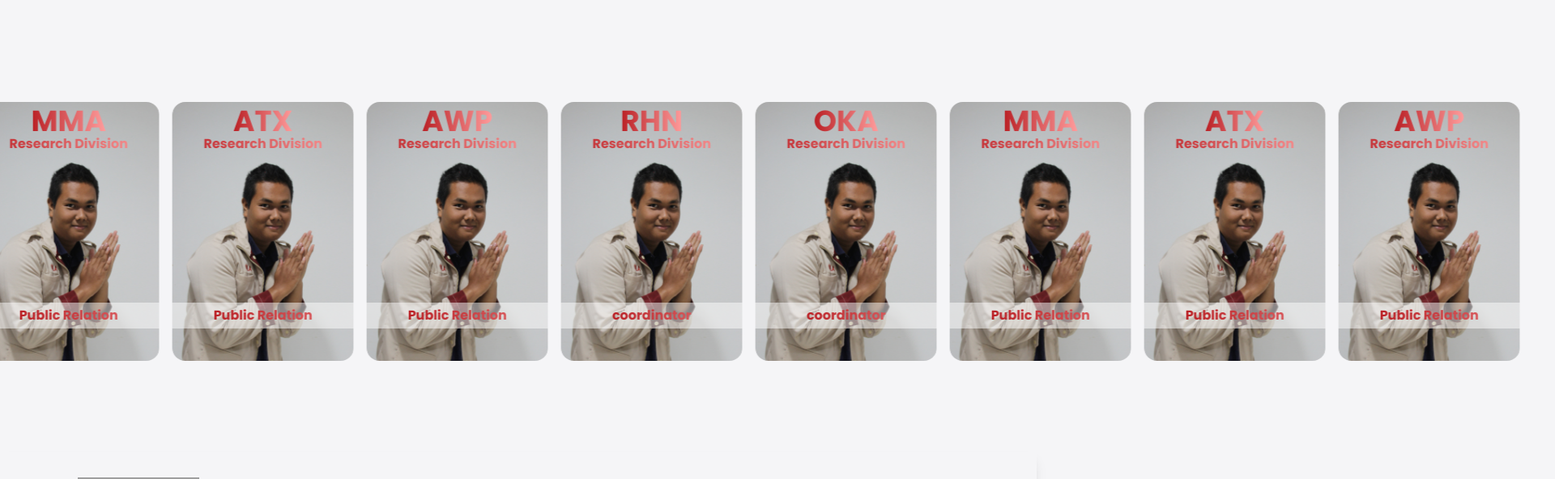
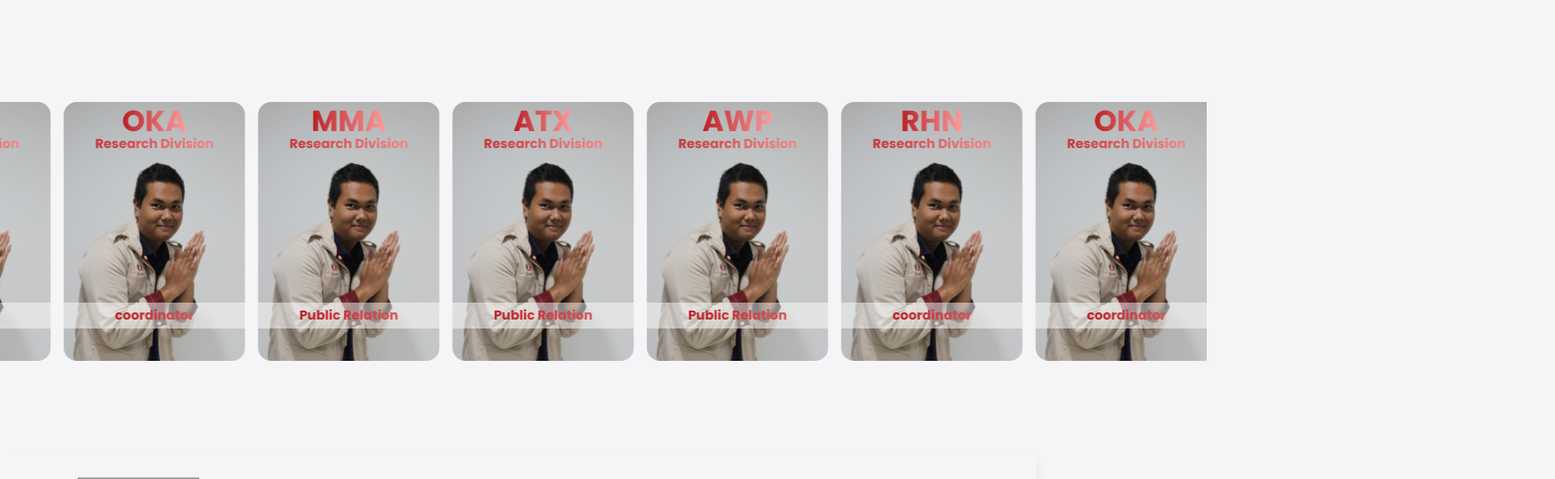
Before and after one commit to CPS-TelU/fe-cpslaboratory.com, a Next.js app: page /about in a window 1280 px wide. Shown: the part 2104-2696 px from the top of the page at 81% size, 1920 px wide, since content can reach past the window. Built offline with nearby package versions, Linux system fonts and the light colour scheme; grey boxes are pictures that could not be loaded.

Commit message:
fix: scroll

```diff
--- a/components/contents/AboutAssistants.tsx
+++ b/components/contents/AboutAssistants.tsx
@@ -20,7 +20,7 @@ export function AssistCard() {
         <ScrollingCards direction="left" speed="slow">
             <AssistCardPracticum/>
         </ScrollingCards>
-          <ScrollingCards direction="right" speed="slow" className="relative transform translate-x-1/4">
+          <ScrollingCards direction="right" speed="slow" className="relative transform ">
             <AssistCardResearch/>
           </ScrollingCards>
 
--- a/components/contents/AboutGallery.tsx
+++ b/components/contents/AboutGallery.tsx
@@ -6,7 +6,7 @@ import { poppins } from "@/styles/font";
 export function Gallery() {
   return (
     <div  className={`${poppins.className} h-screen py-20 w-full`}>
-      <h2 className="gradient-text-about text-[10vw] lg:text-[5vw] md:text-[9vw] sm:text-[40px] font-semibold  text-center px-4 sm:px-8 lg:px-16">
+      <h2 className="gradient-text-about text-[10vw] lg:text-[4vw] md:text-[9vw] sm:text-[40px] font-semibold  text-center px-4 sm:px-8 lg:px-16">
           Our Gallery
         </h2>
       <LayoutGrid cards={cards} />
--- a/components/contents/HomeInformation.tsx
+++ b/components/contents/HomeInformation.tsx
@@ -32,7 +32,7 @@ const Information = () => {
   return (
     <section className={`py-20 text-center ${poppins.className}`} ref={sectionRef}>
       <motion.h2
-        className="text-[7vw] md:text-[5vw] lg:text-[4vw] sm:text-[5vw] font-semibold gradient-text mb-4"
+        className="text-[7vw] md:text-[5vw] lg:text-[3vw] sm:text-[5vw] font-semibold gradient-text mb-4"
         initial="hidden"
         animate={inView ? "visible" : "hidden"}
         variants={fadeInUp}
@@ -40,7 +40,7 @@ const Information = () => {
         What We Do
       </motion.h2>
       <motion.p
-        className="text-[4vw] md:text-[3vw] lg:text-[1.7vw] text-gray-700 mb-2"
+        className="text-[4vw] md:text-[3vw] lg:text-[1.5vw] text-gray-700 mb-2"
         initial="hidden"
         animate={inView ? "visible" : "hidden"}
         variants={fadeInUp}
@@ -58,7 +58,7 @@ const Information = () => {
 
       <div className="mb-8 grid grid-cols-1 sm:grid-cols-3 lg:grid-cols-3 gap-8 px-3">
         <motion.div
-          className="bg-white  w-full sm:w-[30vw] md:w-[28vw] lg:w-[26vw] h-[40vw] sm:h-[22vw] md:h-[30vw] lg:h-[20vw] rounded-lg shadow-lg overflow-hidden"
+          className="bg-white w-full sm:w-[30vw] md:w-[28vw] lg:w-[26vw] h-[40vw] sm:h-[22vw] md:h-[30vw] lg:h-[20vw] rounded-lg shadow-lg overflow-hidden"
           initial="hidden"
           animate={inView ? "visible" : "hidden"}
           variants={fadeInLeft}
@@ -120,7 +120,7 @@ const Information = () => {
 
       <Link
         href="/about"
-        className="text-[5vw] sm:text-[4vw] md:text-[3vw] lg:text-[2vw]  bg-red-600 text-white py-2 px-6 rounded-2xl mt-8 inline-block hover:bg-red-700 transition-colors duration-300"
+        className="text-[4vw] sm:text-[4vw] md:text-[3vw] lg:text-[1.3vw]  bg-red-600 text-white py-2 px-6 rounded-2xl mt-8 inline-block hover:bg-red-700 transition-colors duration-300"
       >
         More
       </Link>
--- a/components/ui/scrolling.tsx
+++ b/components/ui/scrolling.tsx
@@ -82,7 +82,7 @@ export function ScrollingCards({
     <div
       ref={containerRef}
       className={cn(
-        "scroller relative z-20 max-w-full overflow-hidden",
+        "scroller relative z-20 max-w-[1700px] overflow-hidden",
         className
       )}
     >
```
